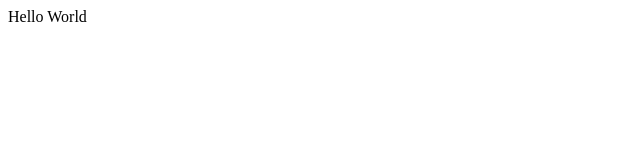
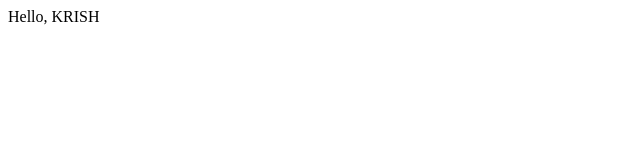
Before and after one commit to Nagapriyankar/ReactJavascript, a React (Vite) app: page / in a window 1280 px wide. Shown: the top 160 px of the page, without its empty margins (0-640 px from the left). Built offline with nearby package versions, Linux system fonts and the light colour scheme.

Commit message:
pass arg in functional component

```diff
--- a/src/App.jsx
+++ b/src/App.jsx
@@ -1,16 +1,25 @@
-//import React from 'react'
+import React from 'react'
 
-//functional component
-/* function App() {
+//pasing props functional component
+function Hello({name}) {
   return (
-    <div>Hello World</div>
+    <div>
+      Hello, {name}
+    </div>
   )
 }
 
-export default App */
+function App() {
+  return (
+    <div>
+      <Hello name="KRISH" />
+    </div>
+  )
+}
+
 
 // class component
-
+/*
 import { Component } from "react"
 class App extends Component {
   render() {
@@ -18,6 +27,6 @@ class App extends Component {
       <div>Hello World</div>
     )
   }
-}
+} */
 
 export default App;
```
